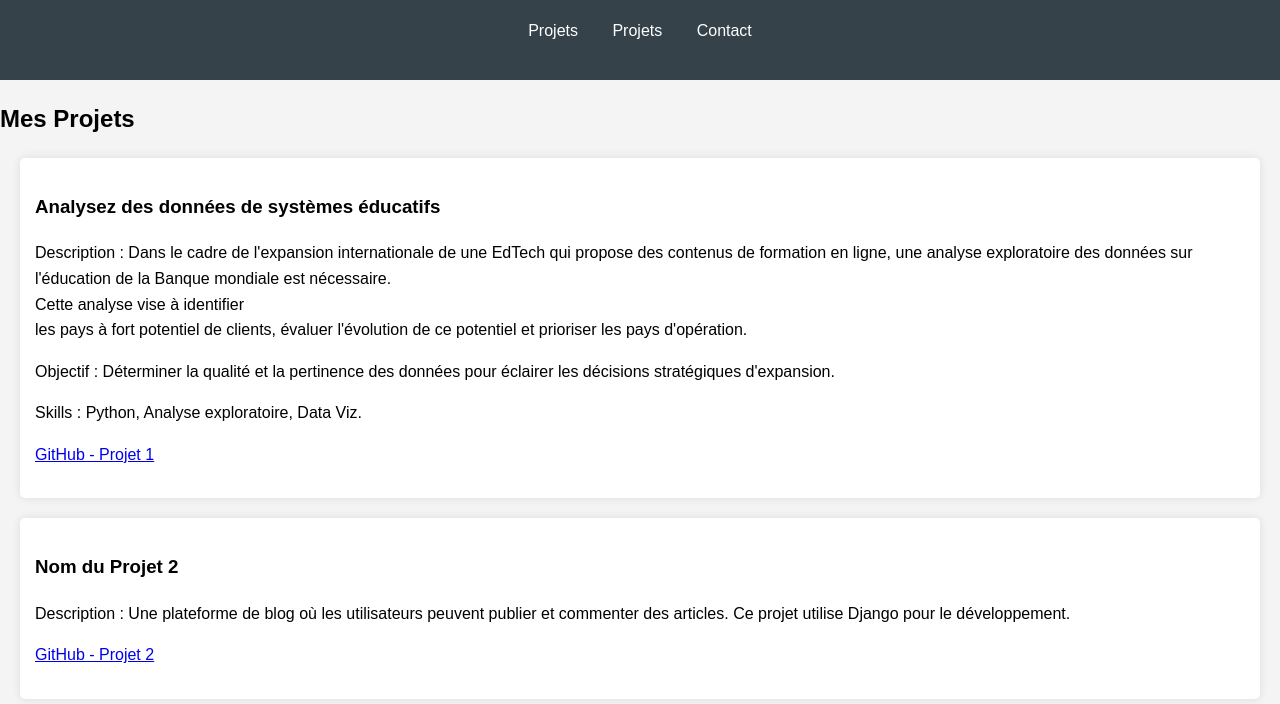
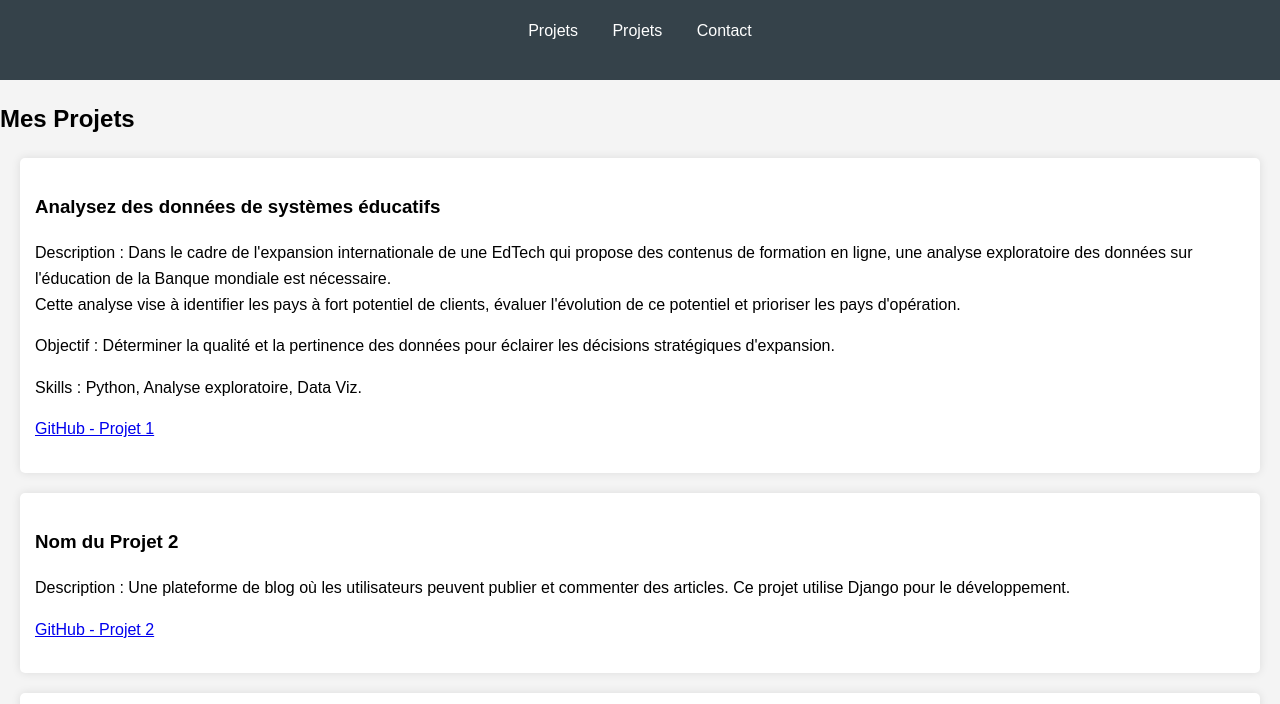
Before and after one commit to Medcos/Medcos.github.io, a plain HTML site: page index.html in a window 1280 px wide. Shown: the part 96-800 px from the top of the page. Drawn offline with Linux system fonts and the light colour scheme.

Commit message:
Update index.html

```diff
--- a/index.html
+++ b/index.html
@@ -25,7 +25,7 @@
             <h3>Analysez des données de systèmes éducatifs</h3>
             <p>Description : Dans le cadre de l'expansion internationale de une EdTech qui propose des contenus de formation en ligne,
                 une analyse exploratoire des données sur l'éducation de la Banque mondiale est nécessaire.<br/> Cette analyse vise à
-                identifier<br/> les pays à fort potentiel de clients, évaluer l'évolution de ce potentiel et prioriser les pays d'opération.</p>
+                identifier les pays à fort potentiel de clients, évaluer l'évolution de ce potentiel et prioriser les pays d'opération.</p>
             <p>Objectif : Déterminer la qualité et la pertinence des données pour éclairer les décisions stratégiques d'expansion.</p>
             <p>Skills :  Python, Analyse exploratoire, Data Viz.</p>
             <p><a href="https://github.com/votreusername/projet1" target="_blank">GitHub - Projet 1</a></p>
```
